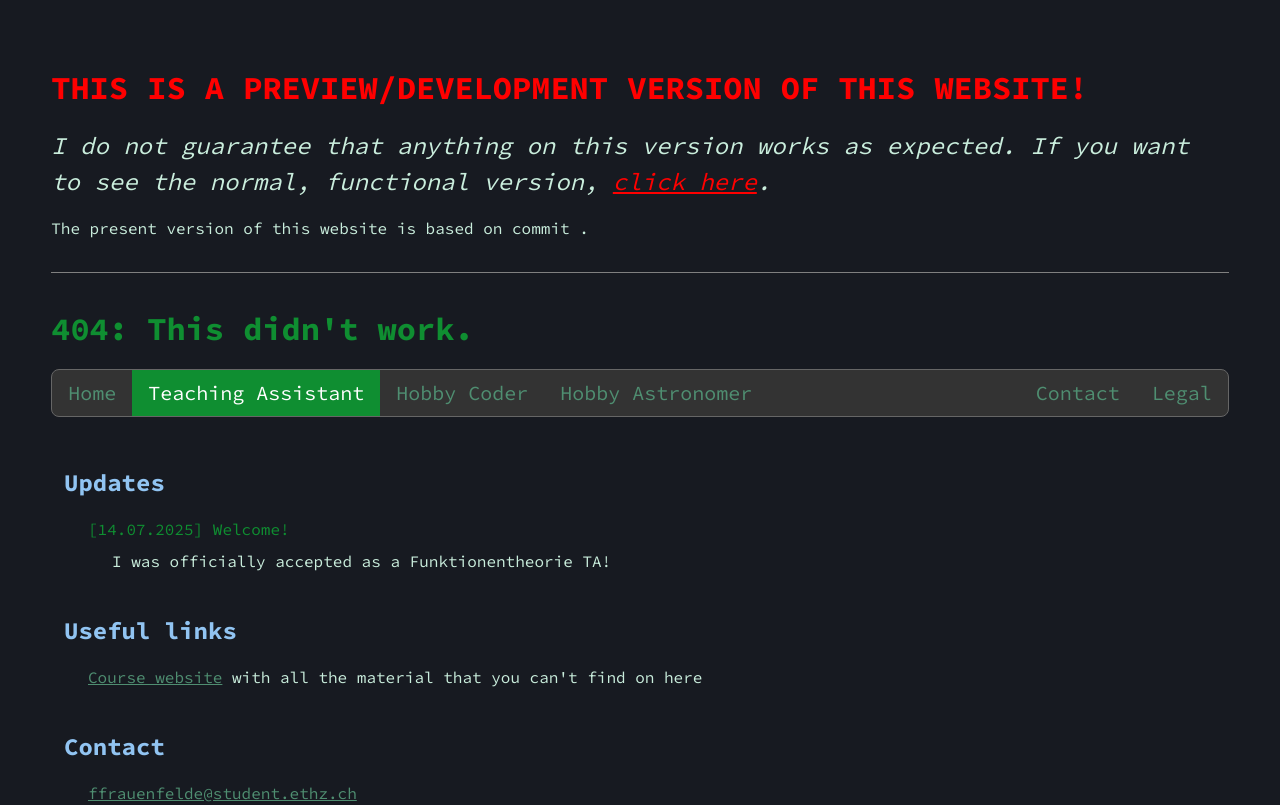
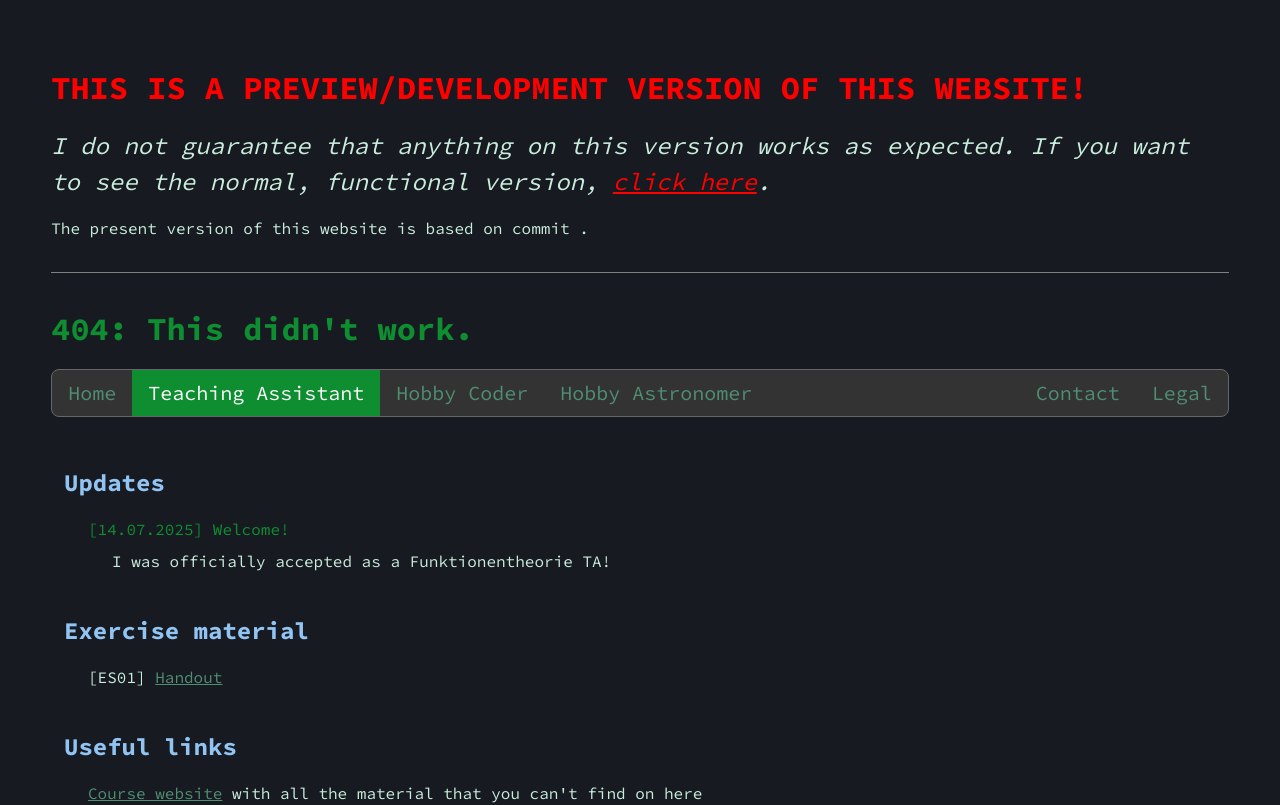
Before and after one commit to fflopsi/website, a Next.js app: page /ta/complex-analysis in a window 1280 px wide. Shown: the top 805 px of the page. Built offline with nearby package versions, Linux system fonts and the light colour scheme.

Commit message:
Add material for exercise session 1

```diff
--- a/src/app/ta/complex-analysis/page.tsx
+++ b/src/app/ta/complex-analysis/page.tsx
@@ -20,9 +20,9 @@ export default async function ComplexAnalysis() {
         </li>
       </ul>
 
-      {/* <h2 id='material'>Exercise material</h2>
+      <h2 id='material'>Exercise material</h2>
       <ul>
-        {Array.from(Array(13).keys()).map((i) => (
+        {Array.from(Array(1).keys()).map((i) => (
           <li key={i}>
             [ES{String(i + 1).padStart(2, '0')}]{' '}
             <Link href={`handout-${String(i + 1).padStart(2, '0')}.pdf`}>
@@ -30,7 +30,7 @@ export default async function ComplexAnalysis() {
             </Link>
           </li>
         ))}
-      </ul> */}
+      </ul>
 
       {/* <h2 id='other'>Other stuff</h2>
       <ul>
```
Also changed, not shown: 1 other file (tests, documents, lock files or other folders).
